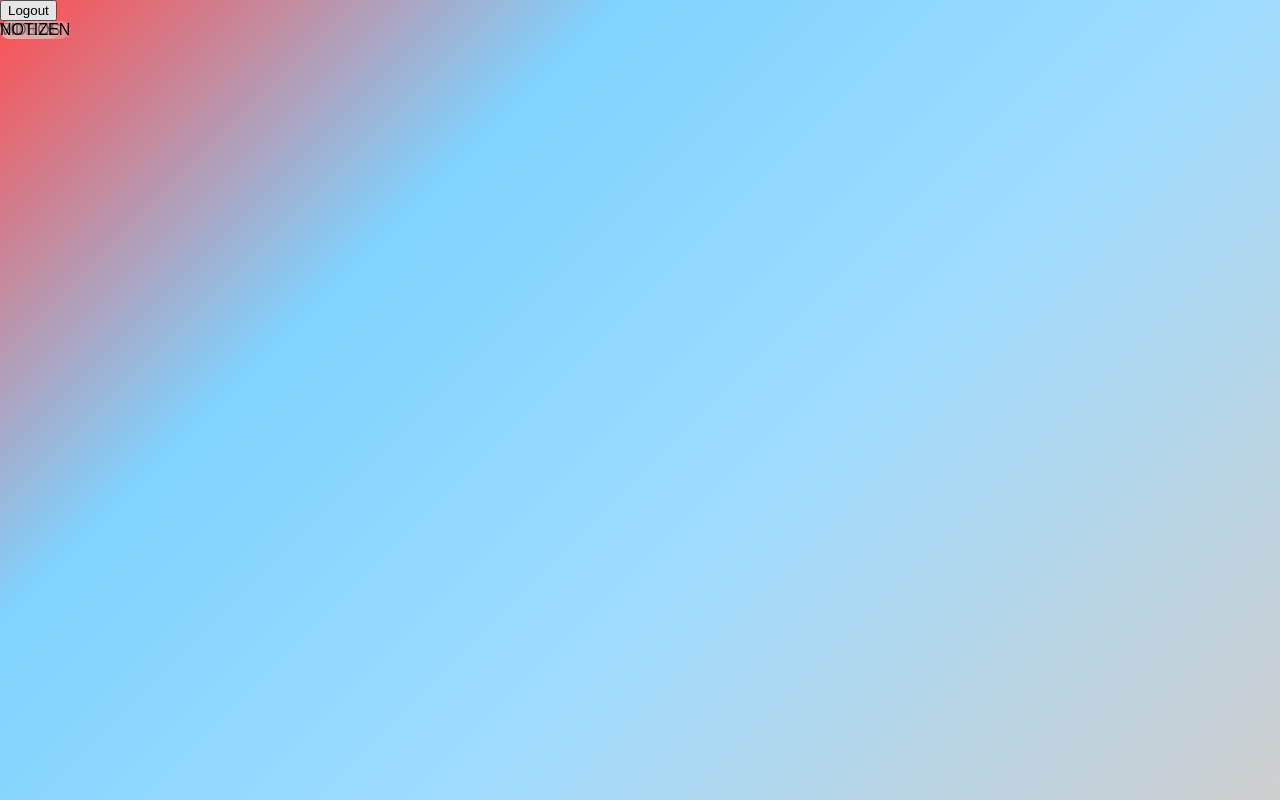
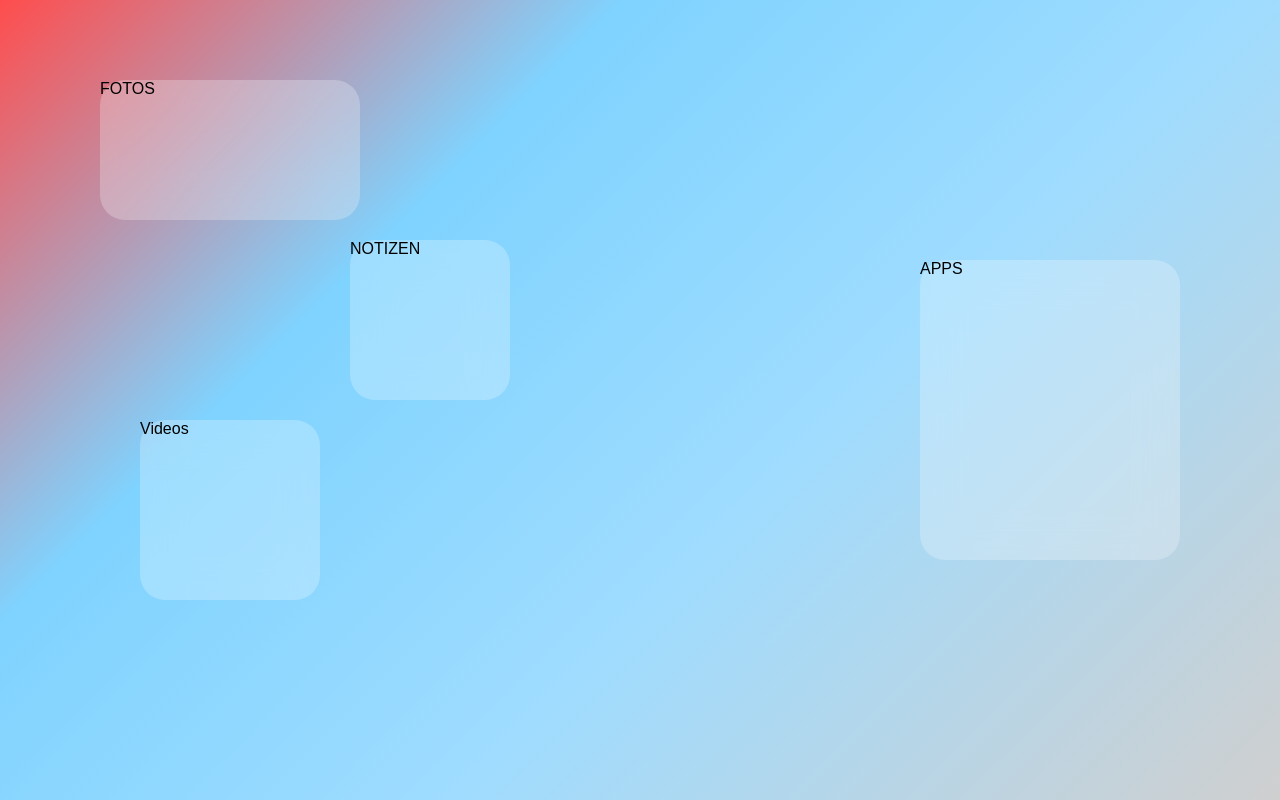
Before and after one commit to marlonsystems/melontec-cloud, a plain HTML site: page index.html in a window 1280 px wide. Drawn offline with Linux system fonts and the light colour scheme.

Commit message:
Update index.html

```diff
--- a/index.html
+++ b/index.html
@@ -1,31 +1,28 @@
 <!DOCTYPE html>
 <html>
 <head>
-<meta charset="UTF-8">
-<title>MelonTec Cloud</title>
-<link rel="stylesheet" href="style.css">
+  <link rel="stylesheet" href="style.css">
 </head>
 <body>
 
-<header>
-  <button onclick="logout()">Logout</button>
-</header>
+<div id="dashboard" class="page active">
+  <div class="card glass" style="top:80px;left:100px;width:260px;height:140px;"
+       onclick="openPage('photos.html')">FOTOS</div>
 
-<main class="grid">
-  <div class="glass card">FOTOS</div>
-  <div class="glass card">VIDEOS</div>
-  <div class="glass card" onclick="loadNotes()">NOTIZEN</div>
-</main>
+  <div class="card glass" style="top:240px;left:350px;width:160px;height:160px;">
+    NOTIZEN
+  </div>
 
-<div id="notes"></div>
+  <div class="card glass" style="top:420px;left:140px;width:180px;height:180px;"
+       onclick="openPage('videos.html')">Videos</div>
+
+  <div class="card glass" style="top:260px;right:100px;width:260px;height:300px;">
+    APPS
+  </div>
+</div>
 
 <script src="supabase.js"></script>
+<script src="app.js"></script>
 <script src="auth.js"></script>
-<script src="notes.js"></script>
-<script>
-supabase.auth.getUser().then(({ data }) => {
-  if (!data.user) location.href = "login.html";
-});
-</script>
 </body>
 </html>
```
